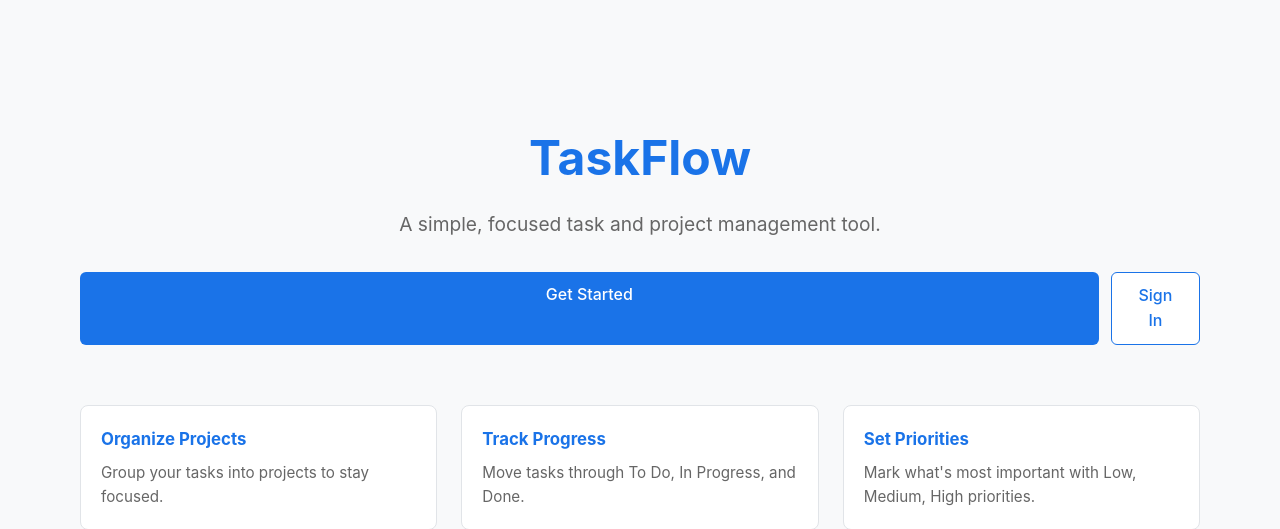
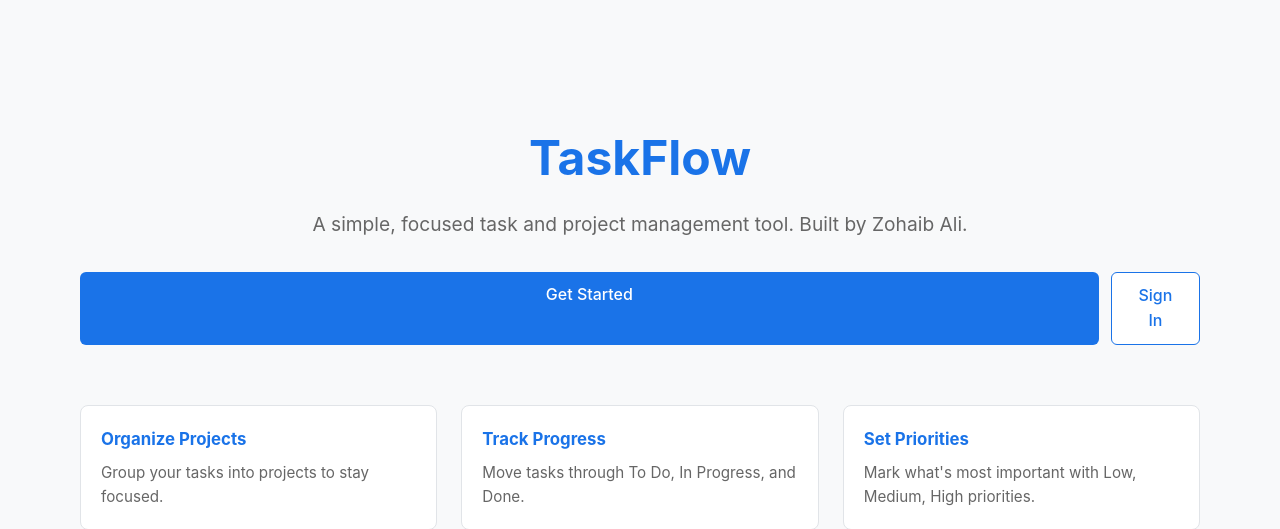
Before and after one commit to zuhaib31/taskflow, a Flask app: page / in a window 1280 px wide. Shown: the part 61-590 px from the top of the page. Run offline with Flask 3, Linux system fonts and the light colour scheme.

Commit message:
Update landing page subtitle to mention my name

```diff
--- a/app/templates/index.html
+++ b/app/templates/index.html
@@ -5,7 +5,7 @@
 {% block content %}
 <div class="hero">
     <h1>TaskFlow</h1>
-    <p class="hero-subtitle">A simple, focused task and project management tool.</p>
+    <p class="hero-subtitle">A simple, focused task and project management tool. Built by Zohaib Ali.</p>
 
     <div class="hero-actions">
         <a href="{{ url_for('auth.register') }}" class="btn btn-primary">Get Started</a>
```
